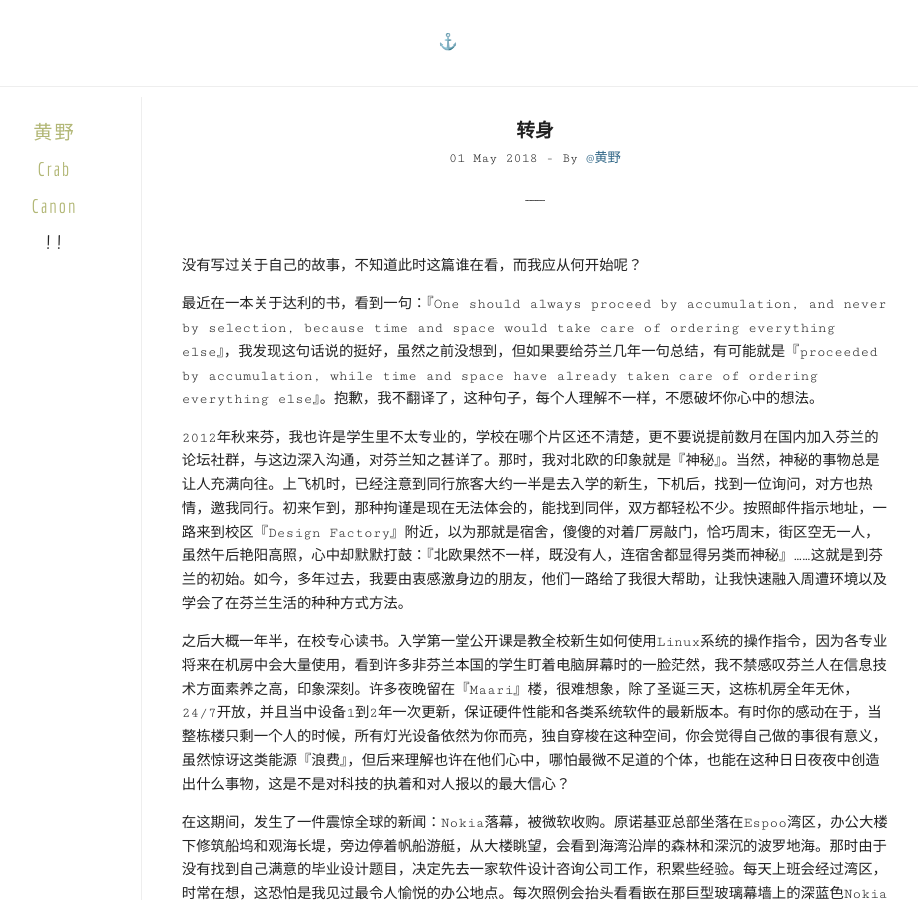
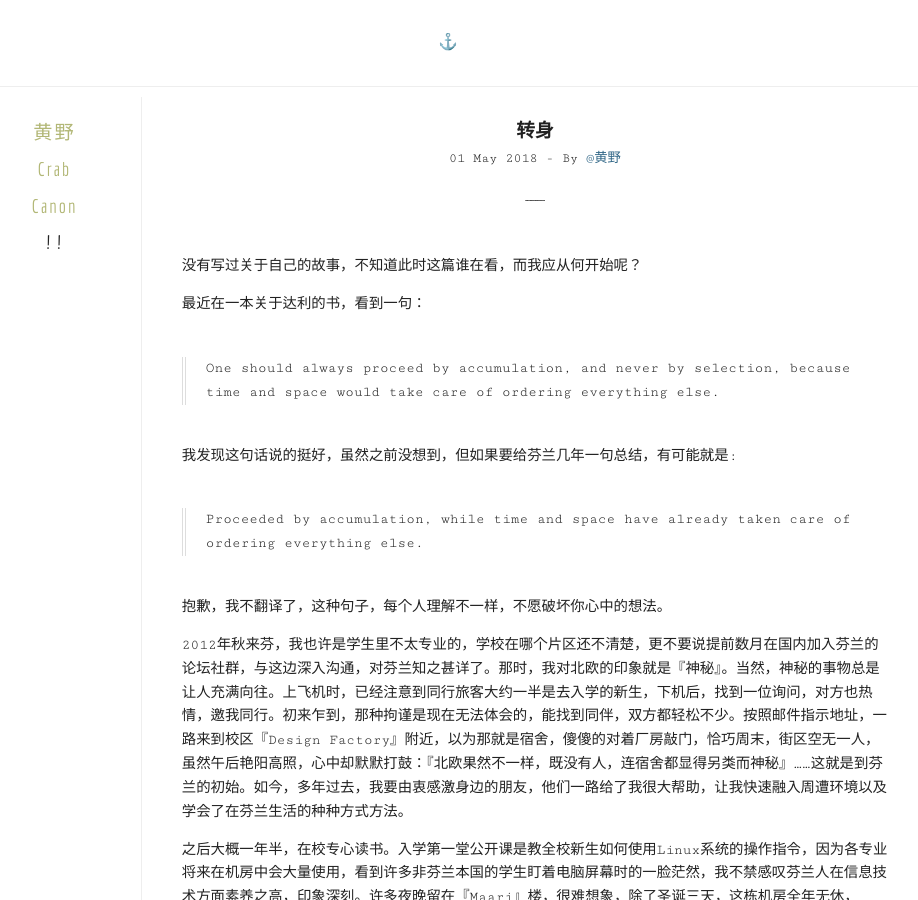
Before and after one commit to crabcanon/crabcanon.github.com, a Jekyll site: the page built from _posts/2018-05-01-return-home.md, in a window 1280 px wide and 900 px high. Shown: the whole window, without its empty margins (192-1110 px from the left). Built offline with Jekyll 4.4.1, drawn with Linux system fonts in a browser that asks for light colours.

Commit message:
Update blog

```diff
--- a/_posts/2018-05-01-return-home.md
+++ b/_posts/2018-05-01-return-home.md
@@ -8,7 +8,15 @@ tags: [中文]
 
 没有写过关于自己的故事，不知道此时这篇谁在看，而我应从何开始呢？
 
-最近在一本关于达利的书，看到一句：『One should always proceed by accumulation, and never by selection, because time and space would take care of ordering everything else』，我发现这句话说的挺好，虽然之前没想到，但如果要给芬兰几年一句总结，有可能就是『proceeded by accumulation, while time and space have already taken care of ordering everything else』。抱歉，我不翻译了，这种句子，每个人理解不一样，不愿破坏你心中的想法。
+最近在一本关于达利的书，看到一句：
+
+> One should always proceed by accumulation, and never by selection, because time and space would take care of ordering everything else.
+
+我发现这句话说的挺好，虽然之前没想到，但如果要给芬兰几年一句总结，有可能就是:
+
+> Proceeded by accumulation, while time and space have already taken care of ordering everything else.
+
+抱歉，我不翻译了，这种句子，每个人理解不一样，不愿破坏你心中的想法。
 
 2012年秋来芬，我也许是学生里不太专业的，学校在哪个片区还不清楚，更不要说提前数月在国内加入芬兰的论坛社群，与这边深入沟通，对芬兰知之甚详了。那时，我对北欧的印象就是『神秘』。当然，神秘的事物总是让人充满向往。上飞机时，已经注意到同行旅客大约一半是去入学的新生，下机后，找到一位询问，对方也热情，邀我同行。初来乍到，那种拘谨是现在无法体会的，能找到同伴，双方都轻松不少。按照邮件指示地址，一路来到校区『Design Factory』附近，以为那就是宿舍，傻傻的对着厂房敲门，恰巧周末，街区空无一人，虽然午后艳阳高照，心中却默默打鼓：『北欧果然不一样，既没有人，连宿舍都显得另类而神秘』……这就是到芬兰的初始。如今，多年过去，我要由衷感激身边的朋友，他们一路给了我很大帮助，让我快速融入周遭环境以及学会了在芬兰生活的种种方式方法。
 
```
